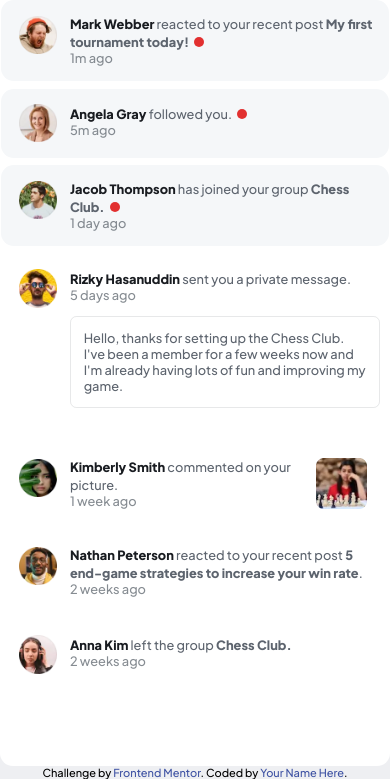
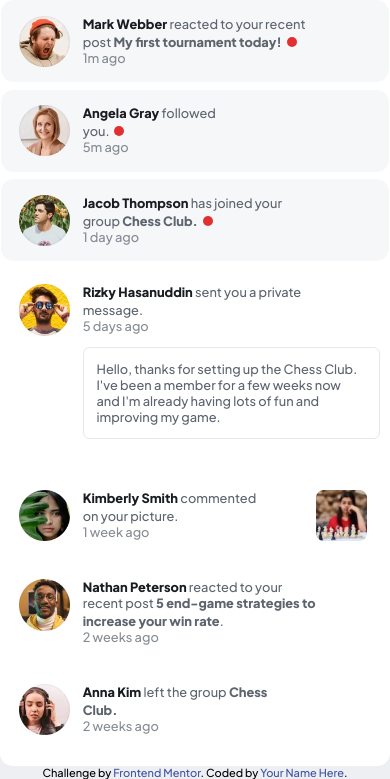
Before and after one commit to Corbinhol/notification-page, a plain HTML site: page index.html in a window 390 px wide. Shown: the part 72-851 px from the top of the page. Drawn offline with Linux system fonts and the light colour scheme.

Commit message:
finishing up

```diff
--- a/assets/css/styles.css
+++ b/assets/css/styles.css
@@ -191,7 +191,13 @@ button#mark-all:active {
         min-height: 100vh;
     }
 
+    .notification-details {
+        max-width: 80%;
+    }
+
     .notification img {
         margin-left: .7em;
+        width: 4em;
+        height: 4em;
     }
 }
--- a/assets/js/index.js
+++ b/assets/js/index.js
@@ -2,12 +2,6 @@ let notificationStatus = [false, false, false, true, true, true, true];
 
 let notification = document.getElementsByClassName("notification");
 
-// for(let i=0; i<notifications.length; i++)
-//     {
-//     console.log(notifications[i]);
-//     }
-
-// console.log(notifications);
 updateScreen(false);
 document.getElementById("mark-all").onclick = () => {
     for(i=0; i<notificationStatus.length; i++)
@@ -67,8 +61,9 @@ for(i=0; i<notification.length; i++) {
             {
             document.getElementById(current.target.id).style.backgroundColor = "var(--notification-hover)";
             }
+    }
 
-    }
+    document.addEventListener("touchstart", function() {}, true);
 
     notification[i].onmouseleave = current => {
         updateScreen(true)
```
